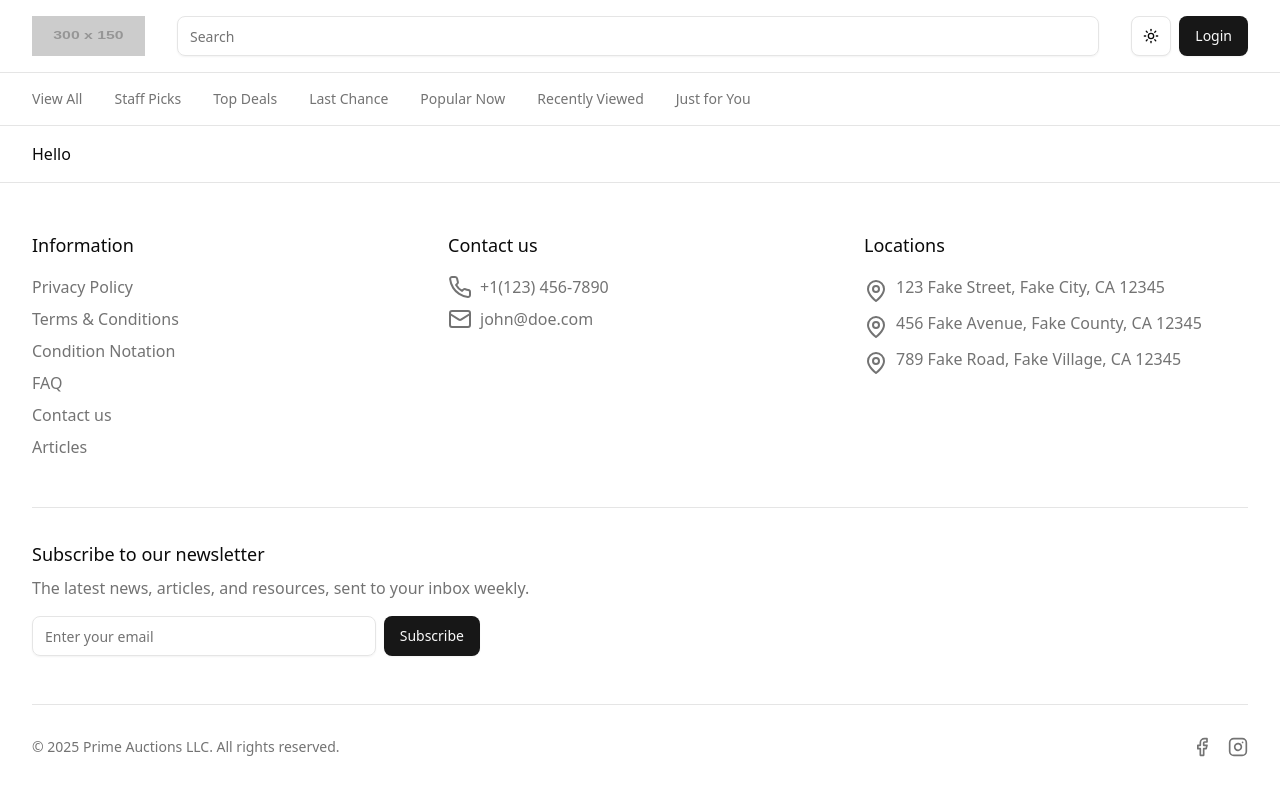
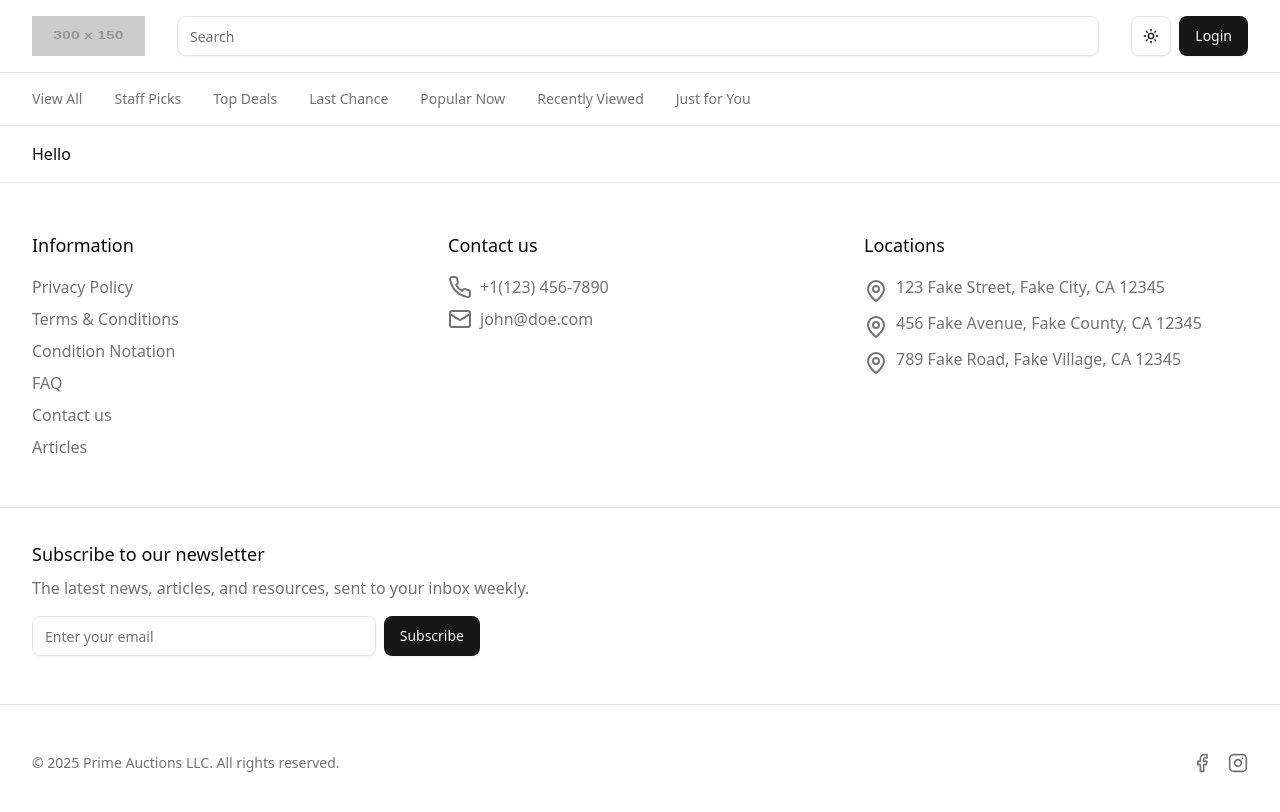
Before and after one commit to thewestsolutions/auction-next, a Next.js app: page / in a window 1280 px wide. Shown: the top 812 px of the page. Built offline with nearby package versions, Linux system fonts and the light colour scheme.

Commit message:
Fix footer layout

```diff
--- a/app/(public)/layout.tsx
+++ b/app/(public)/layout.tsx
@@ -22,7 +22,9 @@ export default function RootLayout({ children }: { children: React.ReactNode })
 
           <div className="flex items-center gap-2">
             <ThemeToggle />
-            <Button className="h-10">Login</Button>
+            <Button className="h-10" asChild>
+              <Link href="/login">Login</Link>
+            </Button>
           </div>
         </header>
 
@@ -76,9 +78,9 @@ export default function RootLayout({ children }: { children: React.ReactNode })
 
       <main className="flex-grow px-8 py-4">{children}</main>
 
-      <footer className="border-border border-t px-8 py-12">
+      <footer className="border-border border-t py-12">
         <div className="container">
-          <div className="grid grid-cols-1 gap-8 md:grid-cols-3">
+          <div className="grid grid-cols-1 gap-8 px-8 md:grid-cols-3">
             {/* Information Column */}
             <div>
               <h3 className="mb-4 text-lg font-medium">Information</h3>
@@ -228,6 +230,7 @@ export default function RootLayout({ children }: { children: React.ReactNode })
 
           {/* Newsletter Section */}
           <div className="border-border mt-12 border-t pt-8">
+            <div className="px-8">
               <h3 className="mb-2 text-lg font-medium">Subscribe to our newsletter</h3>
               <p className="text-muted-foreground mb-4">
                 The latest news, articles, and resources, sent to your inbox weekly.
@@ -237,9 +240,11 @@ export default function RootLayout({ children }: { children: React.ReactNode })
                 <Button className="h-10">Subscribe</Button>
               </div>
             </div>
+          </div>
 
           {/* Copyright and Social */}
-          <div className="border-border mt-12 flex flex-col items-center justify-between border-t pt-8 md:flex-row">
+          <div className="border-border mt-12 border-t pt-12">
+            <div className="flex flex-col items-center justify-between px-8 md:flex-row">
               <p className="text-muted-foreground text-sm">
                 © 2025 Prime Auctions LLC. All rights reserved.
               </p>
@@ -247,9 +252,13 @@ export default function RootLayout({ children }: { children: React.ReactNode })
                 <a href="https://facebook.com" className="text-muted-foreground hover:text-primary">
                   <FacebookIcon size={20} />
                 </a>
-              <a href="https://instagram.com" className="text-muted-foreground hover:text-primary">
+                <a
+                  href="https://instagram.com"
+                  className="text-muted-foreground hover:text-primary"
+                >
                   <Instagram size={20} />
                 </a>
+              </div>
             </div>
           </div>
         </div>
```
Lines whose indentation alone changed are shown as unchanged.
